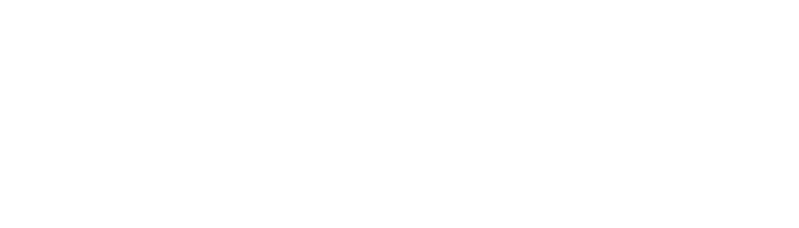
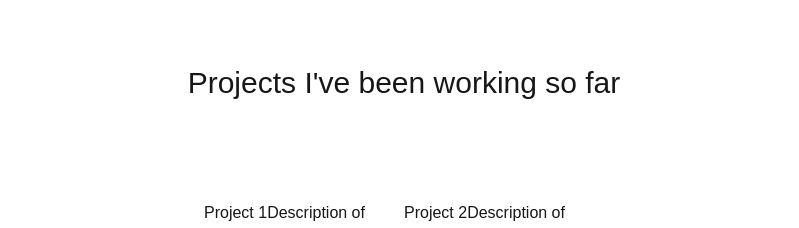
Before and after one commit to SajithMinrutha/Portfolio, a Next.js app: page / in a window 1280 px wide. Shown: the part 2183-2411 px from the top of the page, without its empty margins (236-1035 px from the left). Before the commit the page ends 2208 px from the top, so only its background shows below. Built offline with nearby package versions, Linux system fonts and the light colour scheme.

Commit message:
create basic projects  section loop

```diff
--- a/src/app/page.tsx
+++ b/src/app/page.tsx
@@ -3,6 +3,7 @@
 import NavBar from "../components/NavBar";
 import Education from "../components/Education";
 import Skills from "../components/Skills";
+import Projects from "@/components/Projects";
 export default function Home() {
   return (
     <main className="w-full h-full overflow-hidden">
@@ -11,6 +12,7 @@
       <AboutMe />
       <Education />
       <Skills />
+      <Projects />
     </main>
   );
 }
--- /dev/null
+++ b/src/components/Projects.tsx
@@ -0,0 +1,47 @@
+import { link } from "fs";
+import Image from "next/image";
+function Projects() {
+  type Project = {
+    name: string;
+    description: string;
+    image: string;
+    link: string;
+  };
+  const projects: Project[] = [
+    {
+      name: "Project 1",
+      description: "Description of project 1",
+      image: "/image",
+      link: "https://github.com",
+    },
+    ,
+    {
+      name: "Project 2",
+      description: "Description of project 2",
+      image: "/image",
+      link: "https://github.com",
+    },
+    ,
+  ];
+  return (
+    <>
+      <div>
+        <h1 className="text-center text-3xl my-15">
+          Projects I've been working so far
+        </h1>
+        <div className="default-flex ">
+          {projects.map((items) => {
+            return (
+              <div className="default-flex flex-col justify-center items-center gap-5 w-50 mt-10">
+                {items.name}
+                {items.description}
+                {items.link}
+              </div>
+            );
+          })}
+        </div>
+      </div>
+    </>
+  );
+}
+export default Projects;
```
